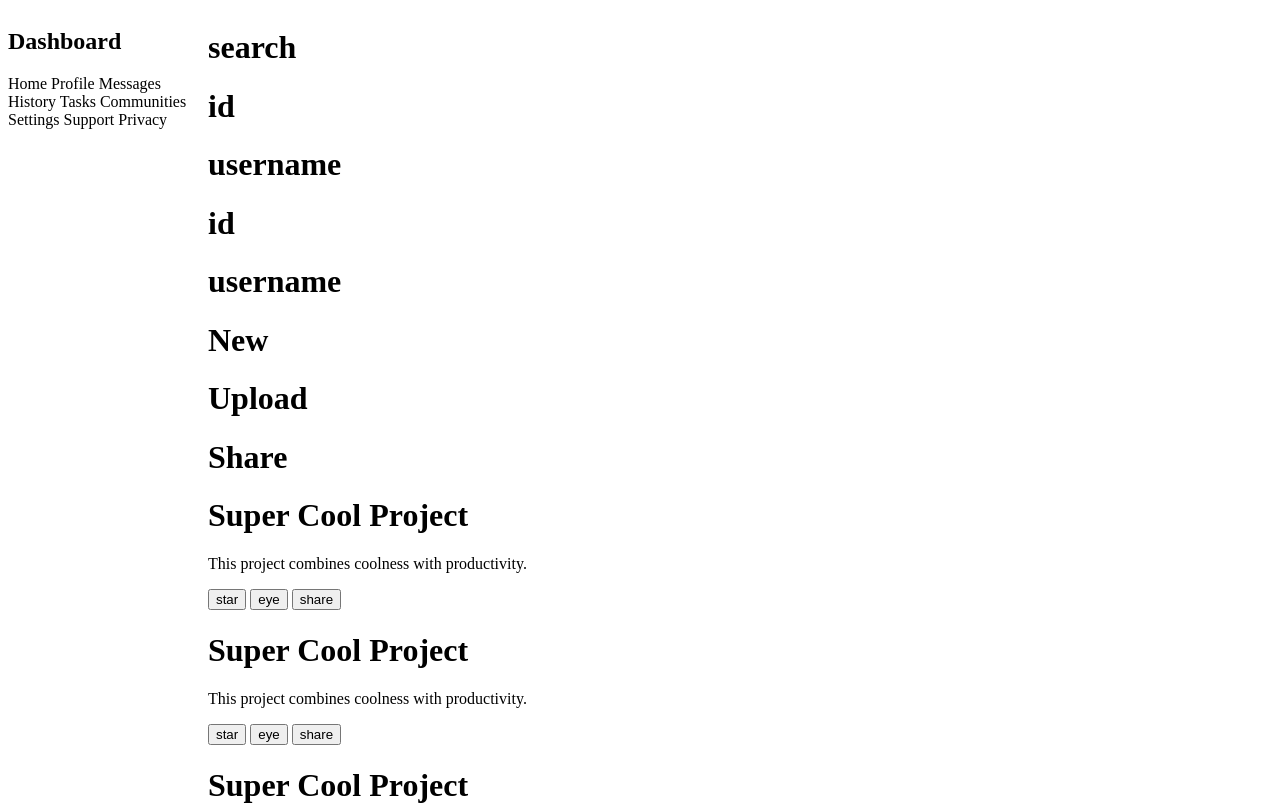
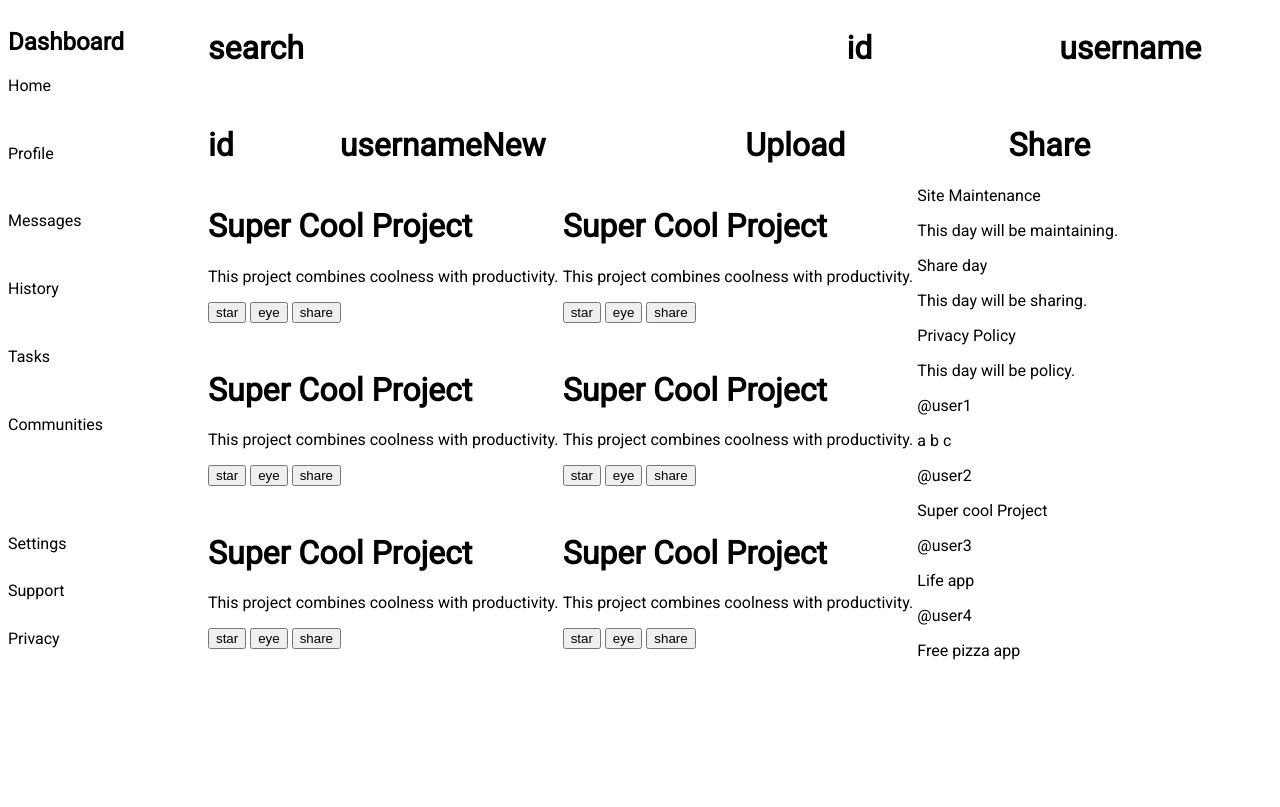
Before and after one commit to vcarter3/Dashboard, a plain HTML site: page index.html in a window 1280 px wide. Shown: the top 807 px of the page. Drawn offline with Linux system fonts and the light colour scheme.

Commit message:
Changes to the font

```diff
--- a/index.html
+++ b/index.html
@@ -8,10 +8,13 @@
     <title>Dashboard</title>
     <link rel="icon" type="image/x-icon" href="favicon.ico">
     <link rel="stylesheet" href="styles.css">
+    <link rel="preconnect" href="https://fonts.googleapis.com">
+    <link rel="preconnect" href="https://fonts.gstatic.com" crossorigin>
+    <link href="https://fonts.googleapis.com/css2?family=Roboto&display=swap" rel="stylesheet">
 </head>
 
 <body>
-    <nav class="Sidebar">
+    <nav class="sidebar">
         <div>
             <h1>Dashboard</h1>
             <a>Home</a>
@@ -21,8 +24,6 @@
             <a>Tasks</a>
             <a>Communities</a>
         </div>
-
-
         <div>
             <a>Settings</a>
             <a>Support</a>
@@ -31,9 +32,9 @@
     </nav>
 
 
-    <div>
+    <div class="main">
         <header>
-            <div>
+            <div class="search">
                 <h1>search</h1>
                 <h1>id</h1>
                 <h1>username</h1>
@@ -48,7 +49,7 @@
         </header>
 
 
-        <div class="main">
+        <div class="features">
             <div class="projects">
                 <div>
                     <div>
--- a/styles.css
+++ b/styles.css
@@ -1,6 +1,67 @@
 body {
+    font-family: 'Roboto', sans-serif;
     display : grid;
+    grid-template-columns: 200px 1fr;
+}
 
-    grid-template-columns: 200px 1fr;
+.sidebar{
+    display: grid;
+    grid-template-columns: 1fr;
+    grid-template-rows: 3fr 1fr;
+    gap: 100px;
+}
 
+.sidebar div:nth-child(1){
+    display: grid;
+    grid-template-columns: 1fr;
+    grid-template-rows: repeat(6, 1fr);
 }
+
+.sidebar div:nth-child(2){
+    display: grid;
+    grid-template-columns: 1fr;
+    grid-template-rows: repeat(3, 1fr);
+}
+
+.main{
+    display: grid;
+    grid-template-columns: 1fr;
+    grid-template-rows: 3fr;
+}
+
+.main header{
+    display: grid;
+    grid-template-columns: 1fr;
+    grid-template-rows: 2fr;
+}
+
+.main header div:nth-child(1){
+    display: grid;
+    grid-template-columns: 3fr 1fr 1fr;
+}
+
+.main header div:nth-child(2){
+    display: grid;
+    grid-template-columns: 1fr 1fr 2fr 2fr 2fr;
+}
+
+.features{
+    display: grid;
+    grid-template-columns: 2fr 1fr;
+}
+
+.projects{
+    display: grid;
+    grid-template-columns: 1fr 1fr;
+    grid-row-end: span 2;
+}
+
+.Announcements{
+    display: grid;
+    grid-template-columns: 1fr
+}
+
+.trending{
+    display: grid;
+    grid-template-columns: 1fr
+}
```
